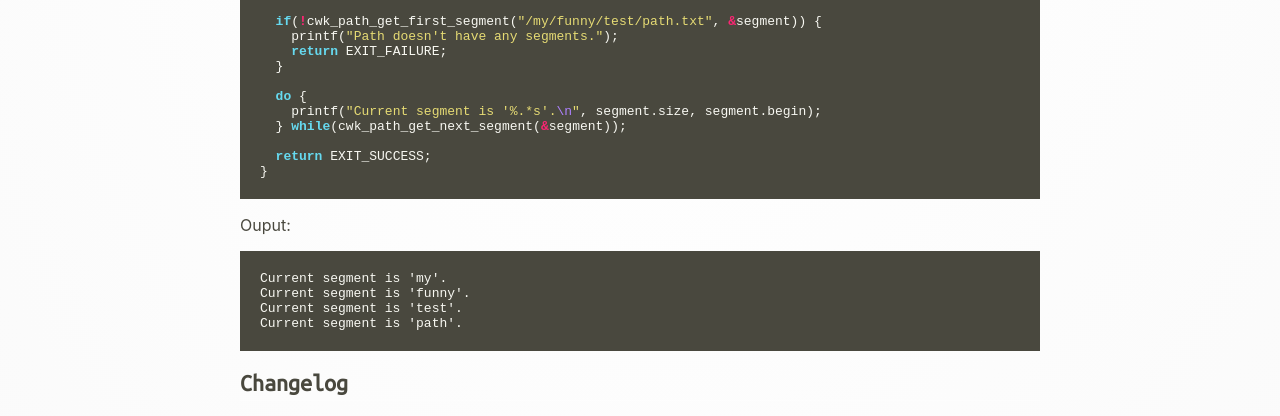
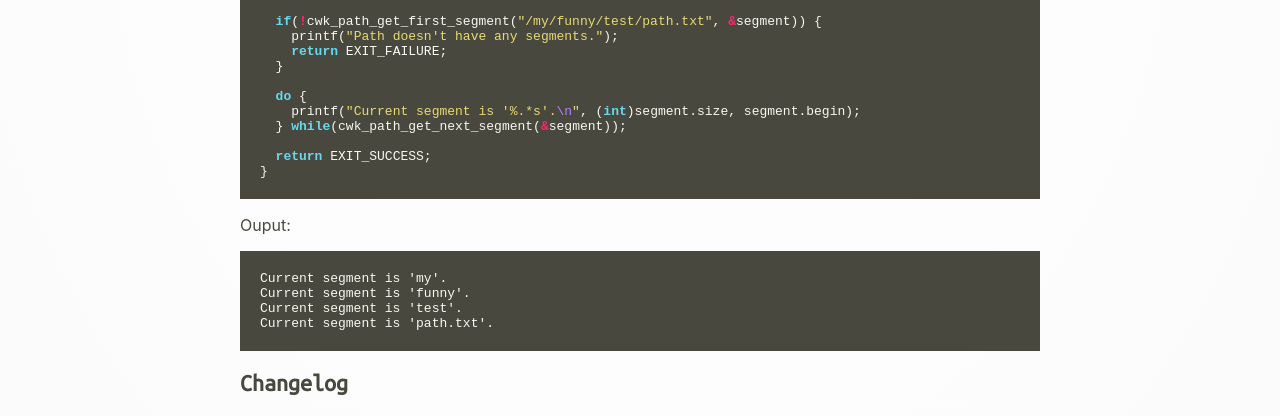
Before and after one commit to likle/cwalk, a Jekyll site: the page built from docs/reference/cwk_path_get_next_segment.md, in a window 1280 px wide. Shown: the part 855-1271 px from the top of the page. Built offline with Jekyll 4.4.1, drawn with Linux system fonts in a browser that asks for light colours.

Commit message:
fixed documentation for segment iteration

````diff
--- a/docs/reference/cwk_path_get_next_segment.md
+++ b/docs/reference/cwk_path_get_next_segment.md
@@ -36,7 +36,7 @@ int main(int argc, char *argv[])
   }
 
   do {
-    printf("Current segment is '%.*s'.\n", segment.size, segment.begin);
+    printf("Current segment is '%.*s'.\n", (int)segment.size, segment.begin);
   } while(cwk_path_get_next_segment(&segment));
 
   return EXIT_SUCCESS;
@@ -48,7 +48,7 @@ Ouput:
 Current segment is 'my'.
 Current segment is 'funny'.
 Current segment is 'test'.
-Current segment is 'path'.
+Current segment is 'path.txt'.
 ```
 
 ## Changelog
````
Also changed, not shown: docs/reference/cwk_path_get_first_segment.md (+1 -1 lines), docs/reference/cwk_path_get_last_segment.md (+1 -1 lines).
